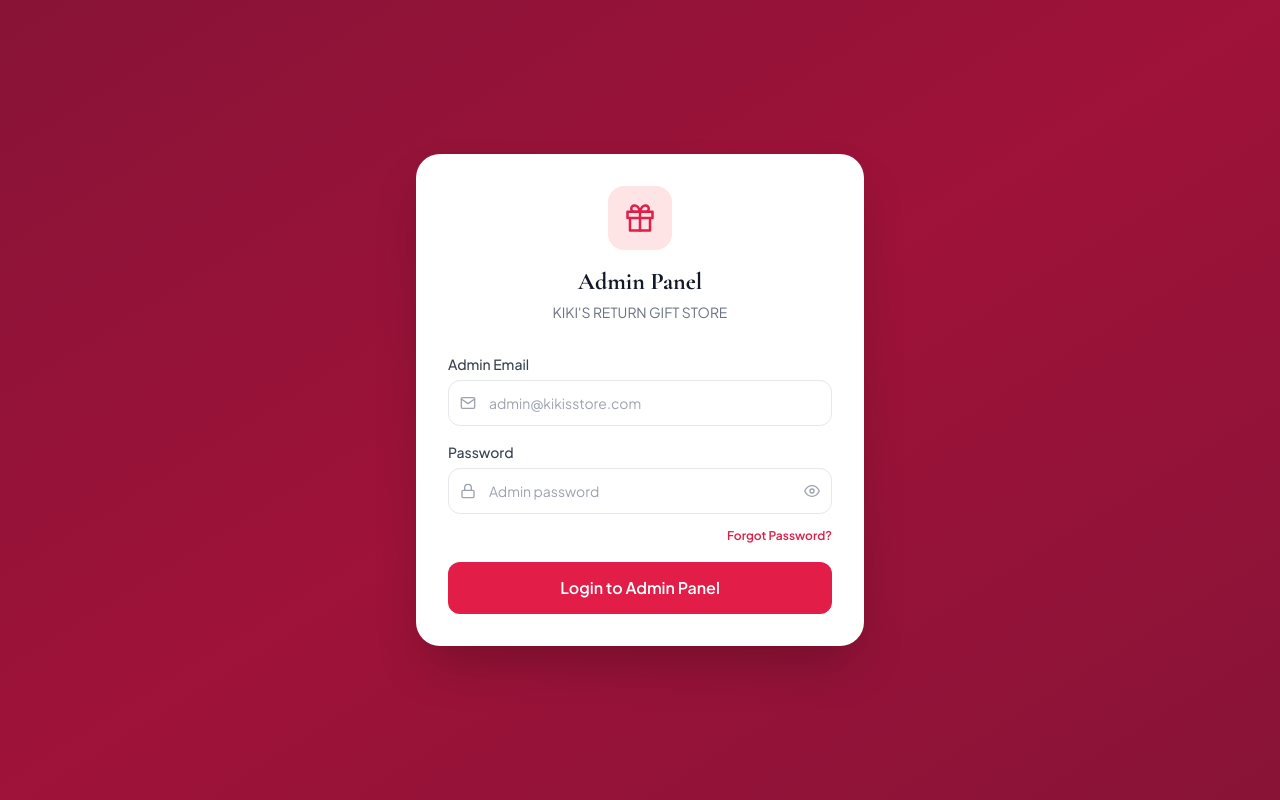
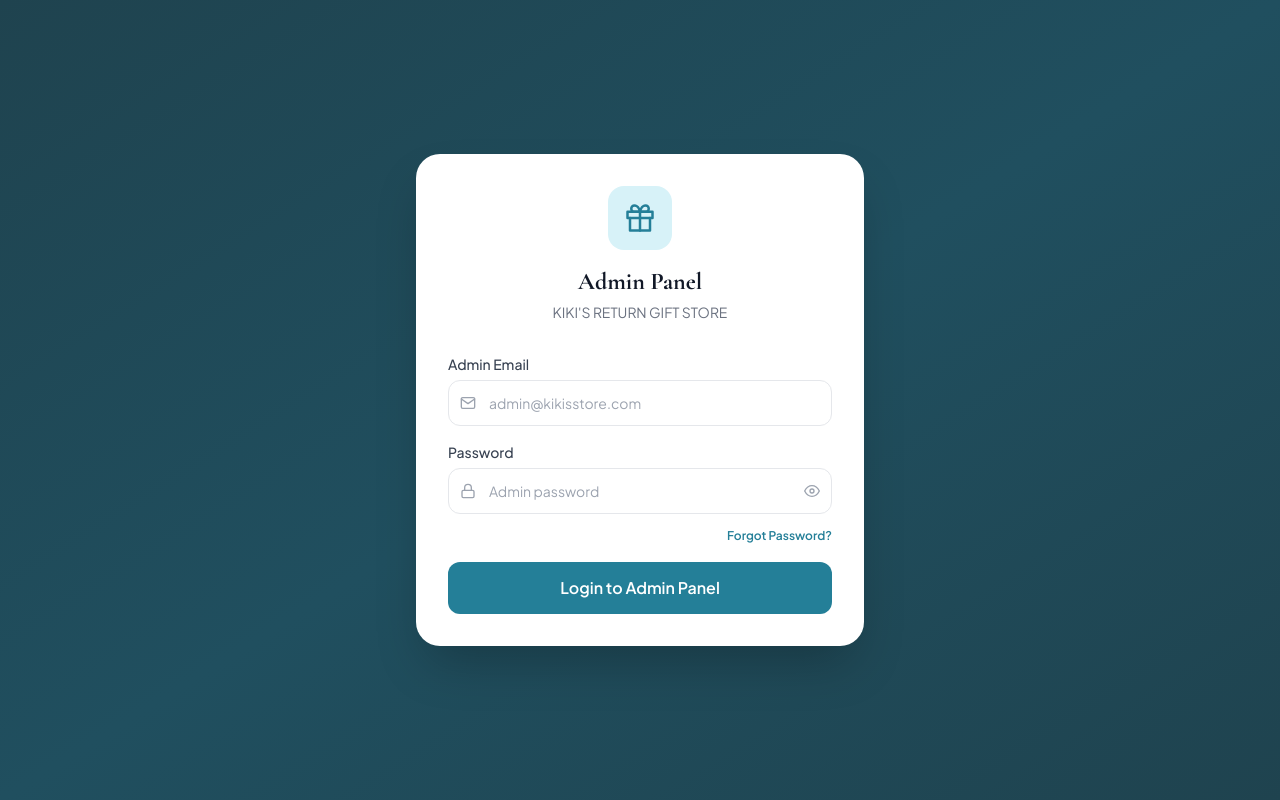
Before and after one commit to C22ug127csc032/KIKI-s-return-gift, a React (Vite) app in the folder frontend/: page /admin/login in a window 1280 px wide. Built offline with nearby package versions, Linux system fonts and the light colour scheme; no server answers.

Commit message:
added theme color like client logs

```diff
--- a/frontend/index.html
+++ b/frontend/index.html
@@ -5,7 +5,7 @@
     <link rel="icon" type="image/svg+xml" href="/gift.svg" />
     <meta name="viewport" content="width=device-width, initial-scale=1.0" />
     <meta name="description" content="KIKI'S Return Gift Store – Curated return gifts for weddings, birthdays, pooja, and every celebration. Premium quality, affordable prices, delivered across India." />
-    <meta name="theme-color" content="#e11d48" />
+    <meta name="theme-color" content="#247f98" />
     <title>KIKI'S Return Gift Store</title>
     <!-- Fonts -->
     <link rel="preconnect" href="https://fonts.googleapis.com" />
--- a/frontend/src/context/ThemeContext.jsx
+++ b/frontend/src/context/ThemeContext.jsx
@@ -2,28 +2,28 @@ import { createContext, useContext, useEffect, useMemo, useState } from 'react';
 import api from '../api/api.js';
 
 const defaultColors = {
-  primary50: '#fff1f2',
-  primary100: '#ffe4e6',
-  primary200: '#fecdd3',
-  primary300: '#fda4af',
-  primary400: '#fb7185',
-  primary500: '#f43f5e',
-  primary600: '#e11d48',
-  primary700: '#be123c',
-  primary800: '#9f1239',
-  primary900: '#881337',
-  accent: '#f59e0b',
-  accentSoft: '#fef3c7',
-  adminSidebarFrom: '#fff7f0',
-  adminSidebarVia: '#fff3ea',
-  adminSidebarTo: '#ffe8db',
-  heroGradientFrom: 'rgba(190, 24, 93, 0.8)',
-  heroGradientVia: 'rgba(225, 29, 72, 0.6)',
-  heroGradientTo: 'rgba(255, 255, 255, 0)',
+  primary50: '#eefafd',
+  primary100: '#d7f2f8',
+  primary200: '#afe3f0',
+  primary300: '#7fd1e2',
+  primary400: '#4eb7cf',
+  primary500: '#2f9cb6',
+  primary600: '#247f98',
+  primary700: '#1f667a',
+  primary800: '#204f5f',
+  primary900: '#1f434f',
+  accent: '#d4a63f',
+  accentSoft: '#f6e7bf',
+  adminSidebarFrom: '#fbe4ec',
+  adminSidebarVia: '#e2f7fb',
+  adminSidebarTo: '#e4e6fb',
+  heroGradientFrom: 'rgba(235, 156, 186, 0.72)',
+  heroGradientVia: 'rgba(36, 127, 152, 0.58)',
+  heroGradientTo: 'rgba(138, 150, 227, 0.18)',
 };
 
 const ThemeContext = createContext({
-  theme: { themeKey: 'kiki-classic', themeName: 'Kiki Classic', colors: defaultColors },
+  theme: { themeKey: 'kiki-signature', themeName: 'Kiki Signature', colors: defaultColors },
   refreshTheme: async () => {},
 });
 
@@ -63,8 +63,8 @@ const applyThemeVariables = (colors) => {
 
 export function ThemeProvider({ children }) {
   const [theme, setTheme] = useState({
-    themeKey: 'kiki-classic',
-    themeName: 'Kiki Classic',
+    themeKey: 'kiki-signature',
+    themeName: 'Kiki Signature',
     colors: defaultColors,
   });
 
--- a/frontend/src/index.css
+++ b/frontend/src/index.css
@@ -5,43 +5,43 @@
 @tailwind utilities;
 
 :root {
-  --theme-primary50: #fff1f2;
-  --theme-primary100: #ffe4e6;
-  --theme-primary200: #fecdd3;
-  --theme-primary300: #fda4af;
-  --theme-primary400: #fb7185;
-  --theme-primary500: #f43f5e;
-  --theme-primary600: #e11d48;
-  --theme-primary700: #be123c;
-  --theme-primary800: #9f1239;
-  --theme-primary900: #881337;
-  --theme-accent: #f59e0b;
-  --theme-accentSoft: #fef3c7;
-  --theme-adminSidebarFrom: #fff7f0;
-  --theme-adminSidebarVia: #fff3ea;
-  --theme-adminSidebarTo: #ffe8db;
-  --theme-heroGradientFrom: rgba(190, 24, 93, 0.8);
-  --theme-heroGradientVia: rgba(225, 29, 72, 0.6);
-  --theme-heroGradientTo: rgba(255, 255, 255, 0);
-  --theme-primary50-rgb: 255, 241, 242;
-  --theme-primary100-rgb: 255, 228, 230;
-  --theme-primary200-rgb: 254, 205, 211;
-  --theme-primary300-rgb: 253, 164, 175;
-  --theme-primary400-rgb: 251, 113, 133;
-  --theme-primary500-rgb: 244, 63, 94;
-  --theme-primary600-rgb: 225, 29, 72;
-  --theme-primary700-rgb: 190, 18, 60;
-  --theme-primary800-rgb: 159, 18, 57;
-  --theme-primary900-rgb: 136, 19, 55;
-  --theme-accent-rgb: 245, 158, 11;
-  --theme-accentSoft-rgb: 254, 243, 199;
-  --theme-primary500-rgba-12: rgba(244, 63, 94, 0.12);
-  --theme-primary600-rgba-08: rgba(225, 29, 72, 0.08);
-  --theme-primary600-rgba-12: rgba(225, 29, 72, 0.12);
-  --theme-primary600-rgba-16: rgba(225, 29, 72, 0.16);
-  --theme-primary600-rgba-24: rgba(225, 29, 72, 0.24);
-  --theme-primary600-rgba-32: rgba(225, 29, 72, 0.32);
-  --theme-primary700-rgba-12: rgba(190, 18, 60, 0.12);
+  --theme-primary50: #eefafd;
+  --theme-primary100: #d7f2f8;
+  --theme-primary200: #afe3f0;
+  --theme-primary300: #7fd1e2;
+  --theme-primary400: #4eb7cf;
+  --theme-primary500: #2f9cb6;
+  --theme-primary600: #247f98;
+  --theme-primary700: #1f667a;
+  --theme-primary800: #204f5f;
+  --theme-primary900: #1f434f;
+  --theme-accent: #d4a63f;
+  --theme-accentSoft: #f6e7bf;
+  --theme-adminSidebarFrom: #fbe4ec;
+  --theme-adminSidebarVia: #e2f7fb;
+  --theme-adminSidebarTo: #e4e6fb;
+  --theme-heroGradientFrom: rgba(235, 156, 186, 0.72);
+  --theme-heroGradientVia: rgba(36, 127, 152, 0.58);
+  --theme-heroGradientTo: rgba(138, 150, 227, 0.18);
+  --theme-primary50-rgb: 238, 250, 253;
+  --theme-primary100-rgb: 215, 242, 248;
+  --theme-primary200-rgb: 175, 227, 240;
+  --theme-primary300-rgb: 127, 209, 226;
+  --theme-primary400-rgb: 78, 183, 207;
+  --theme-primary500-rgb: 47, 156, 182;
+  --theme-primary600-rgb: 36, 127, 152;
+  --theme-primary700-rgb: 31, 102, 122;
+  --theme-primary800-rgb: 32, 79, 95;
+  --theme-primary900-rgb: 31, 67, 79;
+  --theme-accent-rgb: 212, 166, 63;
+  --theme-accentSoft-rgb: 246, 231, 191;
+  --theme-primary500-rgba-12: rgba(47, 156, 182, 0.12);
+  --theme-primary600-rgba-08: rgba(36, 127, 152, 0.08);
+  --theme-primary600-rgba-12: rgba(36, 127, 152, 0.12);
+  --theme-primary600-rgba-16: rgba(36, 127, 152, 0.16);
+  --theme-primary600-rgba-24: rgba(36, 127, 152, 0.24);
+  --theme-primary600-rgba-32: rgba(36, 127, 152, 0.32);
+  --theme-primary700-rgba-12: rgba(31, 102, 122, 0.12);
 }
 
 @layer base {
--- a/frontend/src/pages/admin/AdminThemePage.jsx
+++ b/frontend/src/pages/admin/AdminThemePage.jsx
@@ -7,6 +7,11 @@ import { useTheme } from '../../context/ThemeContext.jsx';
 
 const themeDescriptions = {
   'kiki-classic': 'Soft rose with festive gold warmth.',
+  'kiki-blush': 'Elegant blush pink theme inspired by the left side of the logo artwork.',
+  'kiki-aqua': 'Fresh aqua blue theme with a polished, modern storefront feel.',
+  'kiki-periwinkle': 'Soft periwinkle theme for a graceful premium look.',
+  'kiki-gold': 'Warm gold-led theme with luxury accents and a festive finish.',
+  'kiki-signature': 'Logo-matched blend of blush pink, aqua blue, periwinkle, and soft gold.',
 };
 
 export default function AdminThemePage() {
@@ -25,7 +30,7 @@ export default function AdminThemePage() {
       .then((response) => {
         const activeTheme = response.data.data?.activeTheme || {};
         setPresets(response.data.data?.presets || []);
-        setSelectedTheme(activeTheme.themeKey || 'kiki-classic');
+        setSelectedTheme(activeTheme.themeKey || 'kiki-signature');
         setCustomPrimaryRgb(activeTheme.customPrimaryRgb || { r: 225, g: 29, b: 72 });
       })
       .finally(() => setLoading(false));
@@ -62,7 +67,17 @@ export default function AdminThemePage() {
 
   if (loading) return <PageLoader />;
 
-  const defaultPresets = presets.filter((preset) => preset.key === 'kiki-classic');
+  const presetOrder = ['kiki-signature', 'kiki-blush', 'kiki-aqua', 'kiki-periwinkle', 'kiki-gold', 'kiki-classic'];
+  const orderedPresets = [...presets].sort((a, b) => {
+    const aIndex = presetOrder.indexOf(a.key);
+    const bIndex = presetOrder.indexOf(b.key);
+    if (aIndex !== -1 || bIndex !== -1) {
+      if (aIndex === -1) return 1;
+      if (bIndex === -1) return -1;
+      return aIndex - bIndex;
+    }
+    return a.name.localeCompare(b.name);
+  });
   const customPrimaryColor = `rgb(${customPrimaryRgb.r}, ${customPrimaryRgb.g}, ${customPrimaryRgb.b})`;
   const customAccentRgb = deriveAccentRgb(customPrimaryRgb);
   const customAccentColor = `rgb(${customAccentRgb.r}, ${customAccentRgb.g}, ${customAccentRgb.b})`;
@@ -114,7 +129,7 @@ export default function AdminThemePage() {
             <div className="flex items-center justify-between gap-4">
               <div>
                 <p className="text-sm font-semibold text-gray-700">Theme Color</p>
-                <p className="mt-1 text-sm text-gray-500">{rgbToHex(customPrimaryRgb).toUpperCase()} • RGB({customPrimaryRgb.r}, {customPrimaryRgb.g}, {customPrimaryRgb.b})</p>
+                <p className="mt-1 text-sm text-gray-500">{rgbToHex(customPrimaryRgb).toUpperCase()} | RGB({customPrimaryRgb.r}, {customPrimaryRgb.g}, {customPrimaryRgb.b})</p>
               </div>
               <button
                 type="button"
@@ -183,8 +198,9 @@ export default function AdminThemePage() {
       </div>
 
       <div className="grid grid-cols-1 gap-5 xl:grid-cols-2">
-        {defaultPresets.map((preset) => {
+        {orderedPresets.map((preset) => {
           const active = selectedTheme === preset.key;
+          const previewLabel = preset.key === 'kiki-signature' ? 'Logo Theme Preview' : 'Theme Preview';
           return (
             <div
               key={preset.key}
@@ -212,7 +228,7 @@ export default function AdminThemePage() {
 
               <div className="rounded-2xl border border-gray-100 bg-gray-50 px-4 py-3" onClick={() => setSelectedTheme(preset.key)}>
                 <div className="mb-2 flex items-center gap-2 text-sm font-medium text-gray-700">
-                  <FiDroplet size={15} className="text-brand-500" /> Default Rose Preview
+                  <FiDroplet size={15} className="text-brand-500" /> {previewLabel}
                 </div>
                 <div className="flex flex-wrap items-center gap-3">
                   <span
@@ -220,10 +236,22 @@ export default function AdminThemePage() {
                     style={{ backgroundColor: preset.colors.primary600 }}
                   />
                   <span
+                    className="h-10 w-10 rounded-full border border-white shadow-sm"
+                    style={{ backgroundColor: preset.colors.adminSidebarFrom }}
+                  />
+                  <span
+                    className="h-10 w-10 rounded-full border border-white shadow-sm"
+                    style={{ backgroundColor: preset.colors.adminSidebarTo }}
+                  />
+                  <span
+                    className="h-10 w-10 rounded-full border border-white shadow-sm"
+                    style={{ backgroundColor: preset.colors.accent }}
+                  />
+                  <span
                     className="rounded-full px-4 py-2 text-sm font-semibold text-white"
                     style={{ backgroundColor: preset.colors.primary600 }}
                   >
-                    Rose Theme
+                    {preset.name}
                   </span>
                 </div>
               </div>
```
Also changed, not shown: 2 other files (tests, documents, lock files or other folders).
